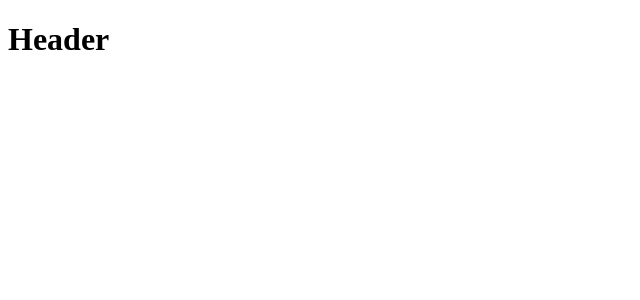
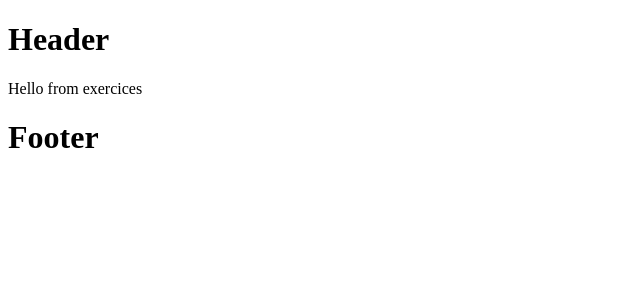
Before and after one commit to kodakodu/tuto1, a React (Create React App) app: page / in a window 1280 px wide. Shown: the top 300 px of the page, without its empty margins (0-640 px from the left). Built offline with nearby package versions, Linux system fonts and the light colour scheme.

Commit message:
Fin Video #1
Fin Video #1

```diff
--- a/src/Components/App.js
+++ b/src/Components/App.js
@@ -1,12 +1,15 @@
 import React, { Component, Fragment } from 'react'
 import { render } from 'react-dom'
-import Header from './Layouts/Header'
+import { Header, Footer } from './Layouts'
+import Exercices from './Exercices'
 
 export default class extends Component {
   render() {
     return (
       <Fragment>
         <Header />
+        <Exercices />
+        <Footer />
       </Fragment>
     )
   }
--- /dev/null
+++ b/src/Components/Exercices/index.js
@@ -0,0 +1,3 @@
+import React from 'react'
+
+export default props => <div>Hello from exercices</div>
--- /dev/null
+++ b/src/Components/Layouts/index.js
@@ -0,0 +1,4 @@
+import Header from './Header'
+import Footer from './Footer'
+
+export { Header, Footer }
```
